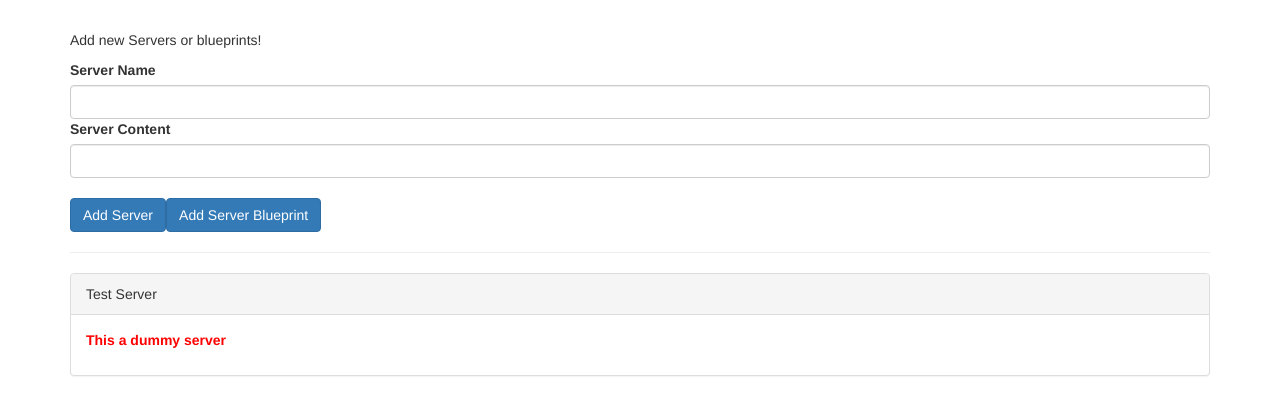
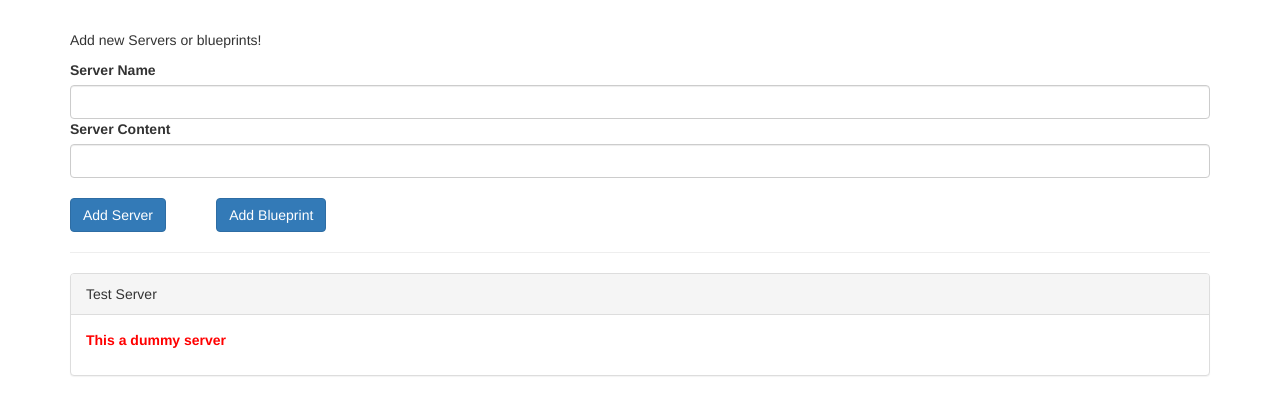
Before and after one commit to Manish-Giri/angular-complete-guide, an Angular app in the folder 5-components-databinding/: page / in a window 1280 px wide. Shown: the top 414 px of the page. Built offline with nearby package versions, Linux system fonts and the light colour scheme.

Commit message:
Style cockpit buttons

```diff
--- a/5-components-databinding/src/app/cockpit/cockpit.component.html
+++ b/5-components-databinding/src/app/cockpit/cockpit.component.html
@@ -1,16 +1,27 @@
 <div class="row">
   <div class="col-xs-12">
     <p>Add new Servers or blueprints!</p>
-    <label>Server Name</label>
-    <input type="text" class="form-control" [(ngModel)]="newServerName">
-    <label>Server Content</label>
-    <input type="text" class="form-control" [(ngModel)]="newServerContent">
+    <label for="servername">Server Name</label>
+    <input type="text" class="form-control" id="servername" [(ngModel)]="newServerName">
+    <label for="servercontent">Server Content</label>
+    <input type="text" class="form-control"  id="servercontent" [(ngModel)]="newServerContent">
     <br>
-    <button
-      class="btn btn-primary"
-      (click)="onAddServer()">Add Server</button>
-    <button
-      class="btn btn-primary"
-      (click)="onAddBlueprint()">Add Server Blueprint</button>
+    <div class="row">
+      <div class="col-xs-6">
+        <div class="row">
+          <div class="col-xs-3">
+            <button
+              class="btn btn-primary"
+              (click)="onAddServer()">Add Server</button>
+          </div>
+          <div class="col-xs-3">
+            <button
+              class="btn btn-primary"
+              (click)="onAddBlueprint()">Add Blueprint</button>
+          </div>
+        </div>
+      </div>
+    </div>
+
   </div>
 </div>
```
